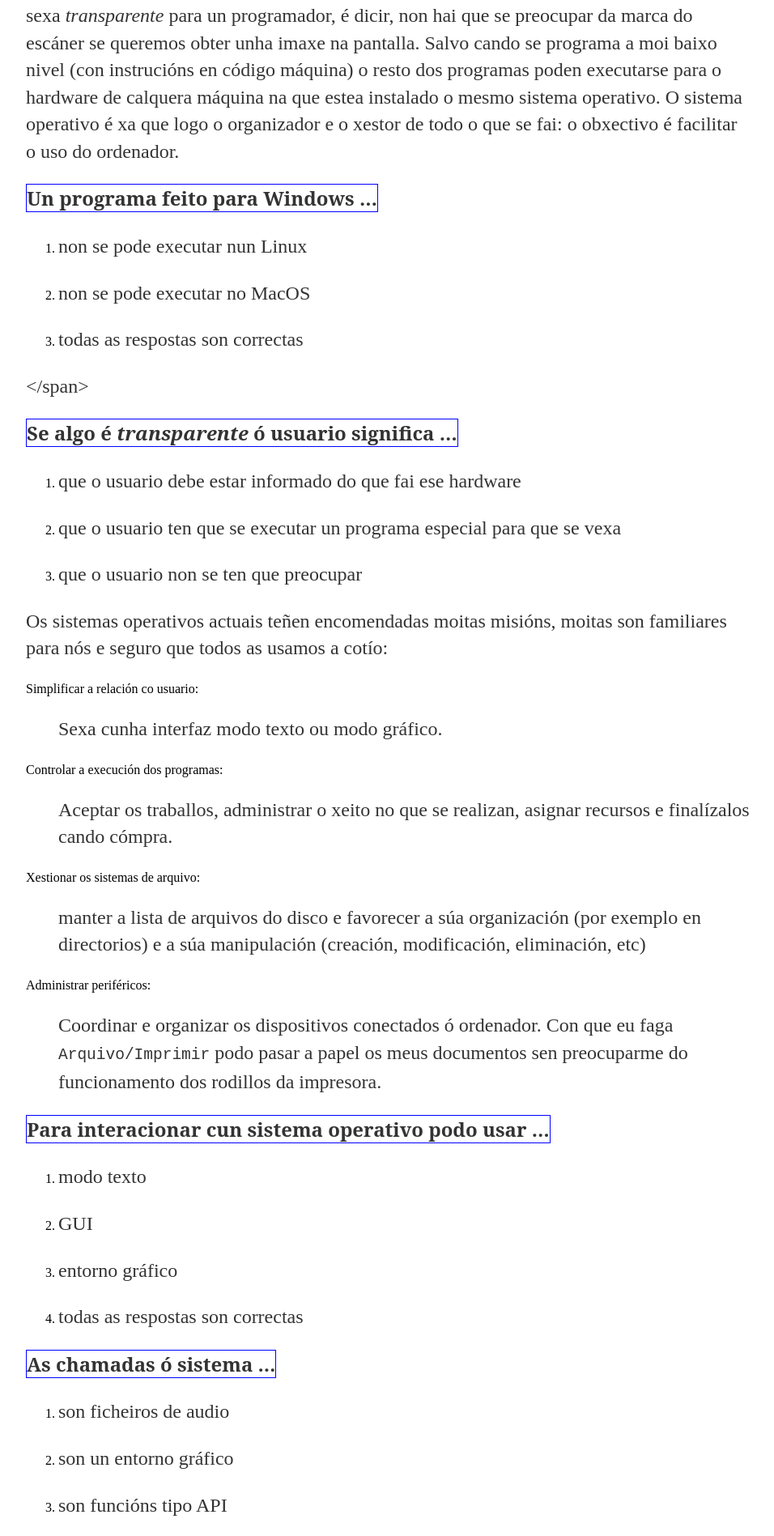
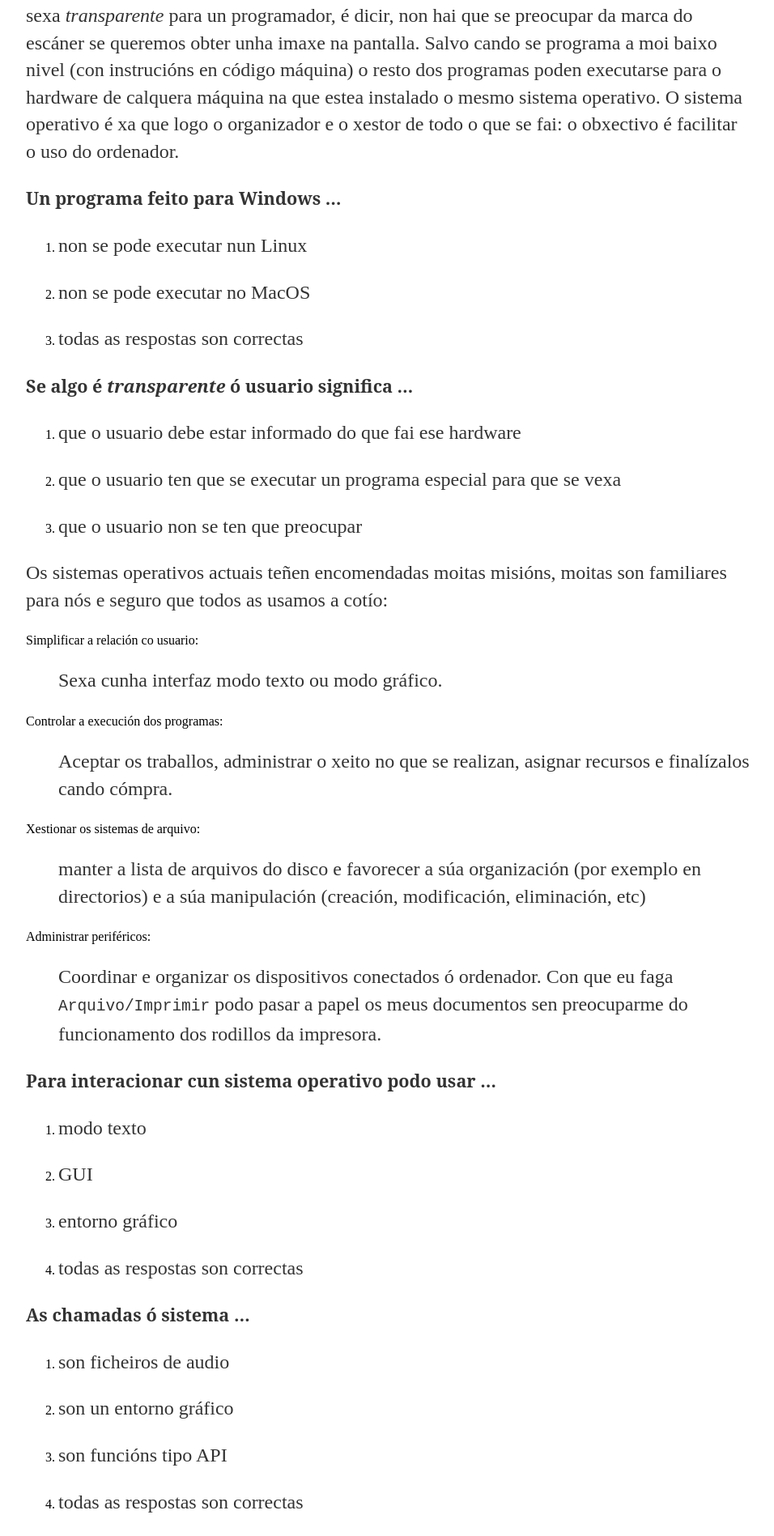
Before and after one commit to irocho/irocho.github.io, a Jekyll site: the page built from _posts/2016-11-21-funcions.md, in a window 1280 px wide. Shown: the part 359-2256 px from the top of the page at 81% size, without its empty margins (160-1116 px from the left). Built offline with Jekyll 4.4.1, drawn with Linux system fonts in a browser that asks for light colours.

Commit message:
css para ol

```diff
--- a/_includes/funcions.md
+++ b/_includes/funcions.md
@@ -7,15 +7,13 @@
 sistema operativo é xa que logo o organizador e o xestor de todo o que
 se fai: o obxectivo é facilitar o uso do ordenador.
 
-<span> Un programa feito para Windows …
+<span> Un programa feito para Windows …</span>
 
 1.  non se pode executar nun Linux
 
 2.  non se pode executar no MacOS
 
 3.  todas as respostas son correctas
-
-</span>
 
 <span> Se algo é *transparente* ó usuario significa …</span>
 
--- a/css/main.css
+++ b/css/main.css
@@ -38,6 +38,11 @@
     font-size: 1.5em;
 }
 
+ol.posts li {
+  font-size: 0.8em
+  font-family:'Serif';
+}
+
 ul.posts li {
     list-style: none;
 }
@@ -51,8 +56,4 @@
   list-style: none;
   font-weight: bold;
   font-size: 0.9em
-  width: 300px;
-    height: 100px;
-    border: 1px solid blue;
-    box-sizing: border-box;
 }
```
